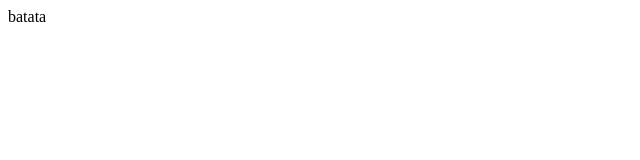
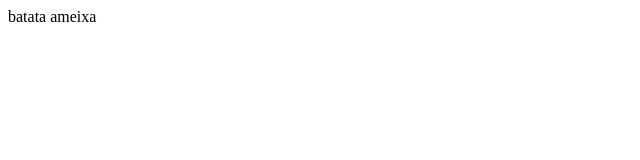
Before and after one commit to OniVivente/teste, a plain HTML site: page index.html in a window 1280 px wide. Shown: the full height of the page, 0-640 px from the left. Drawn offline with Linux system fonts and the light colour scheme.

Commit message:
verdura2

```diff
--- a/index.html
+++ b/index.html
@@ -6,6 +6,6 @@
     <title>Document</title>
 </head>
 <body>
-    <a>batata</a>
+    <a>batata ameixa</a>
 </body>
 </html>
```
